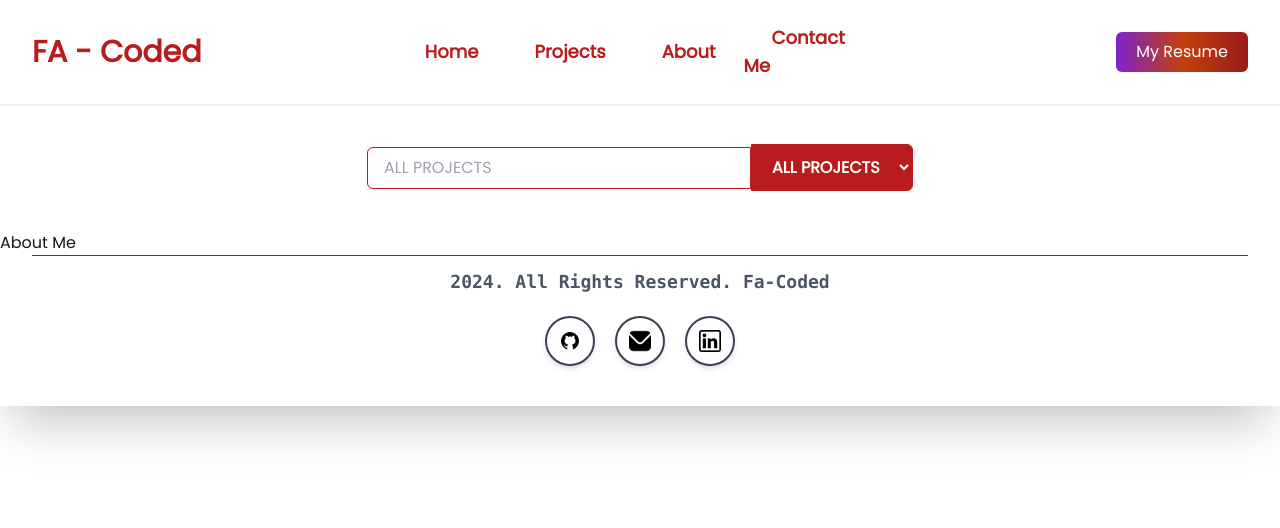
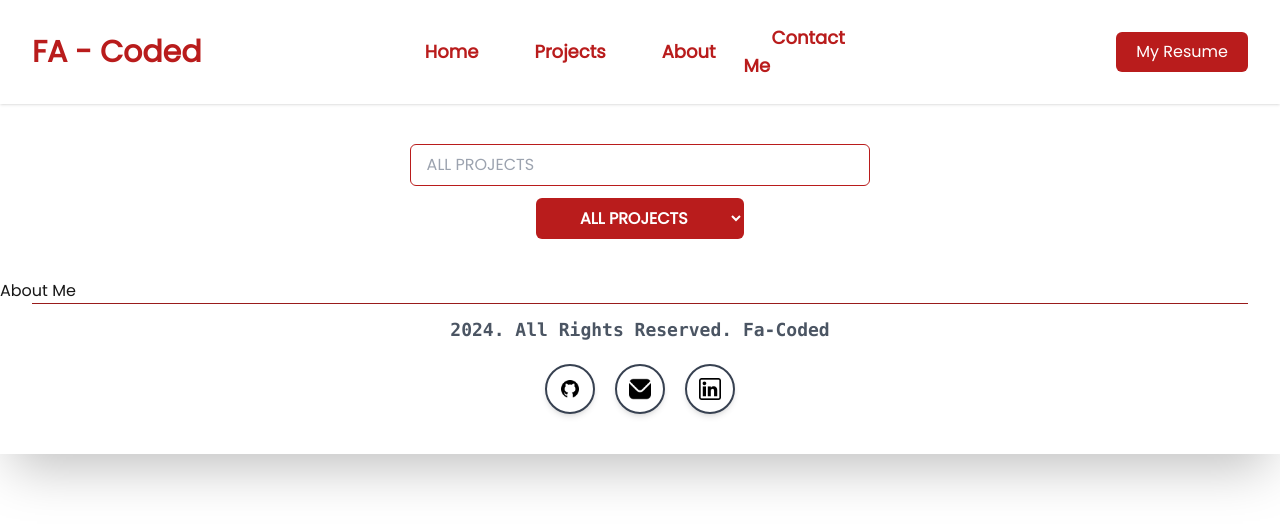
Before and after one commit to FirstAyo/fa-coded-cms, a Next.js app: page /about in a window 1280 px wide. Shown: the top 528 px of the page. Built offline with nearby package versions, Linux system fonts and the light colour scheme.

Commit message:
changed the bg color of the resumer button and changed searchbox component to flex-col on all devices

```diff
--- a/app/components/Button.jsx
+++ b/app/components/Button.jsx
@@ -3,7 +3,7 @@ import React from "react";
 function Button({ text = "" }) {
   return (
     <div>
-      <button className="bg-gradient-to-r from-purple-700 via-orange-700 to-red-800 text-white px-5 py-2 rounded-md">
+      <button className="bg-red-700 text-white px-5 py-2 rounded-md">
         {text}
       </button>
     </div>
--- a/app/components/SearchBox.jsx
+++ b/app/components/SearchBox.jsx
@@ -6,10 +6,10 @@ function SearchBox() {
   return (
     <>
       <section>
-        <div className="flex items-center justify-center flex-col gap-3 md:gap-0 md:flex-row my-10 w-[95%] lg:w-[50%] mx-auto">
+        <div className="flex items-center justify-center flex-col gap-3 my-10 w-[95%] lg:w-[60%] mx-auto">
           <input
             placeholder={changeOption}
-            className="border border-red-700 py-2 px-4 rounded-l-md w-[100%] md:w-[60%] uppercase"
+            className="border border-red-700 py-2 px-4 rounded-md w-[100%] md:w-[60%] uppercase"
           />
           {/* <button className="bg-gradient-to-r from-purple-700 via-orange-700 to-red-800 text-white px-5 py-2 border rounded-r-md md:w-[20%]">
             Search
@@ -19,7 +19,7 @@ function SearchBox() {
             id="categories"
             title="categories"
             // value={changeOption}
-            className="uppercase font-semibold border border-red-700 rounded-r-md py-2.5 px-4 bg-red-700 text-white"
+            className="uppercase font-semibold rounded-md py-2 px-10 bg-red-700 text-white"
             onChange={(e) => setChangeOption(e.target.value)}
           >
             <option value="All Projects">All Projects</option>
```
